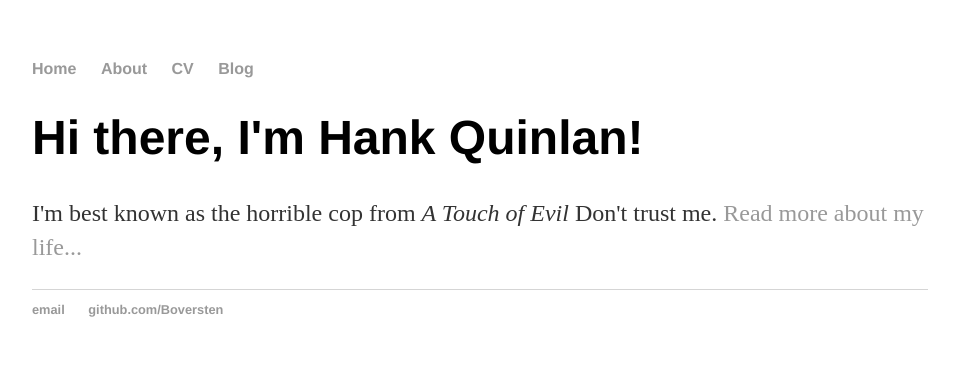
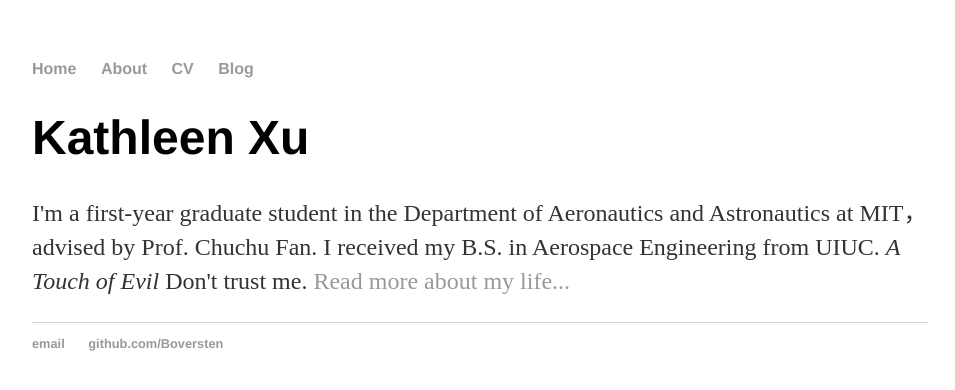
Before and after one commit to Boversten/old-Boversten.github.io, a Jekyll site: the page built from index.html, in a window 1280 px wide. Shown: the top 390 px of the page, without its empty margins (160-1115 px from the left). Built offline with Jekyll 4.4.1, drawn with Linux system fonts in a browser that asks for light colours.

Commit message:
Update index.html

```diff
--- a/index.html
+++ b/index.html
@@ -1,8 +1,8 @@
 ---
 layout: default
-title: Hank Quinlan, Horrible Cop
+title: Kathleen's Website
 ---
 <div class="blurb">
-	<h1>Hi there, I'm Hank Quinlan!</h1>
-	<p>I'm best known as the horrible cop from <em>A Touch of Evil</em> Don't trust me. <a href="/about">Read more about my life...</a></p>
+	<h1>Kathleen Xu</h1>
+	<p>I'm a first-year graduate student in the Department of Aeronautics and Astronautics at MIT， advised by Prof. Chuchu Fan. I received my B.S. in Aerospace Engineering from UIUC.  <em>A Touch of Evil</em> Don't trust me. <a href="/about">Read more about my life...</a></p>
 </div><!-- /.blurb -->
```
